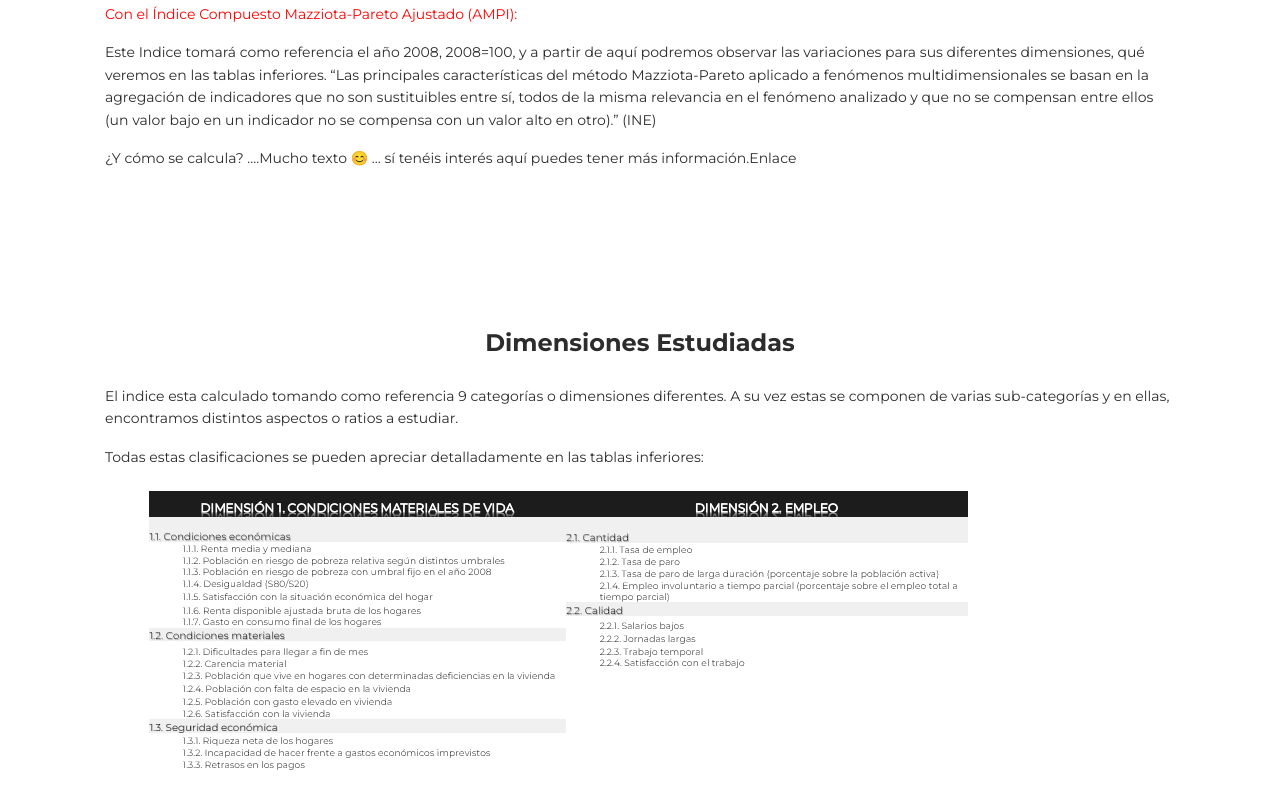
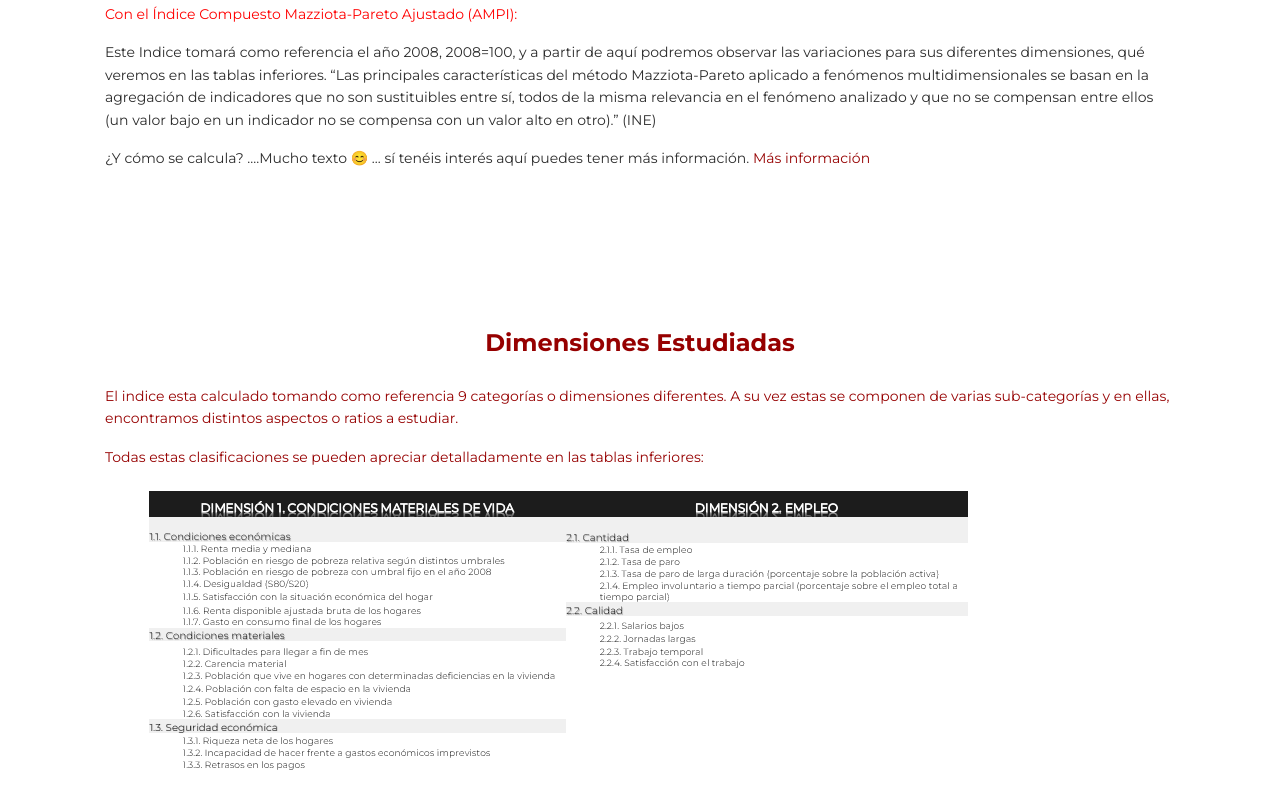
Before and after one commit to jorgealgrauoc/jorgealgrauoc_PEC_2.github.io, a plain HTML site: page index.html in a window 1280 px wide. Shown: the part 948-1759 px from the top of the page. Drawn offline with nearby package versions, Linux system fonts and the light colour scheme; a script that the page names is missing.

Commit message:
Update index.html

```diff
--- a/index.html
+++ b/index.html
@@ -105,7 +105,7 @@ Hay personas que dan más importancia a que las instituciones públicas y sus go
 
                             <p>Este Indice tomará como referencia el año 2008, 2008=100, y a partir de aquí podremos observar las variaciones para sus diferentes dimensiones, qué veremos en las tablas inferiores. “Las principales características del método Mazziota-Pareto aplicado a fenómenos multidimensionales se basan en la agregación de indicadores que no son sustituibles entre sí, todos de la misma relevancia en el fenómeno analizado y que no se compensan entre ellos (un valor bajo en un indicador no se compensa con un valor alto en otro).” (INE)</p>
 
-                            <p>¿Y cómo se calcula? ....Mucho texto 😊 ... sí tenéis interés aquí puedes tener más información.Enlace </p>
+                            <p>¿Y cómo se calcula? ....Mucho texto 😊 ... sí tenéis interés aquí puedes tener más información.<a href="https://www.ine.es/ss/Satellite?c=Page&pagename=ProductosYServicios%2FPYSLayout&cid=1259947314645&L=0"> Más información </p>
 
 
 
```
